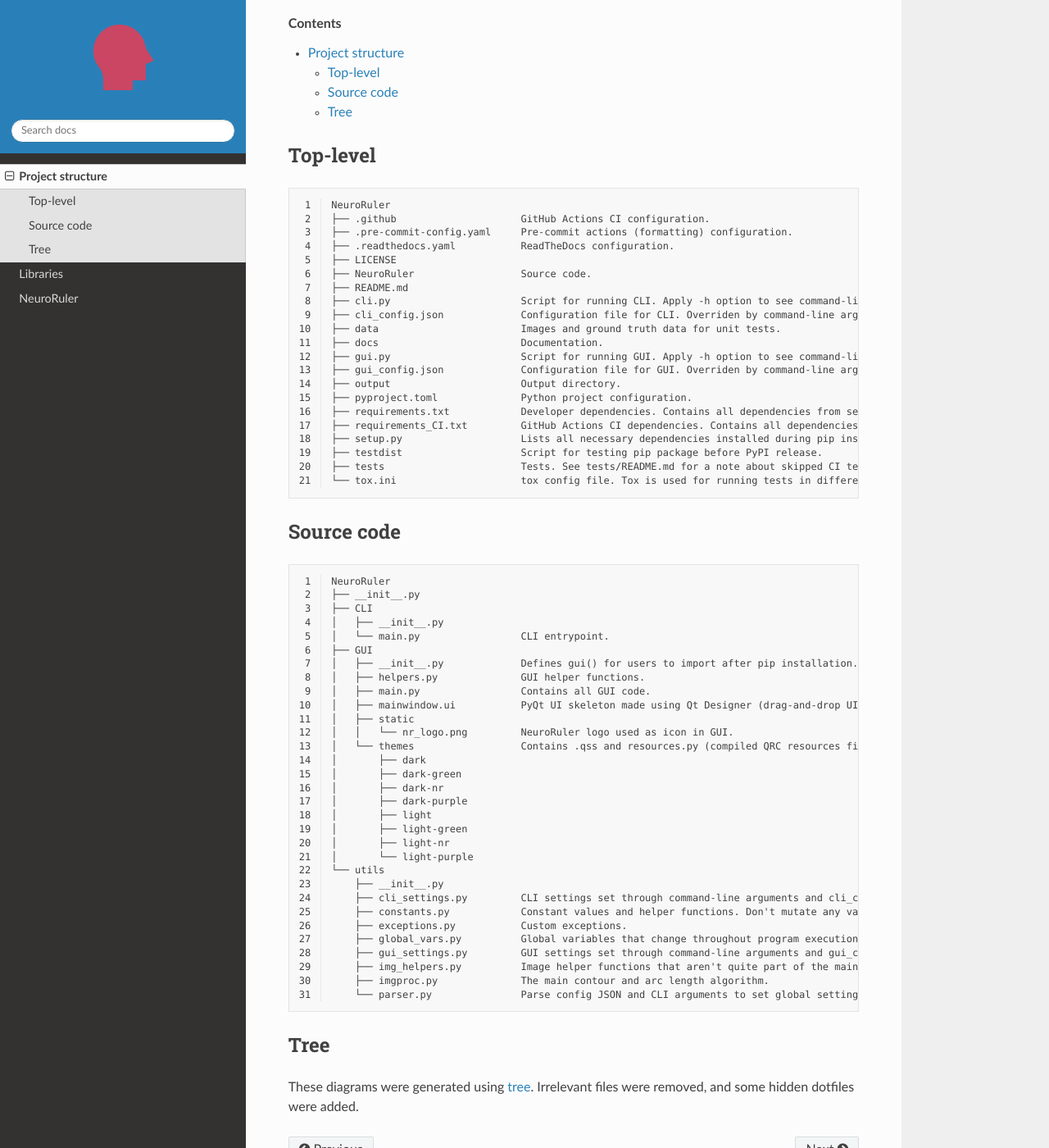
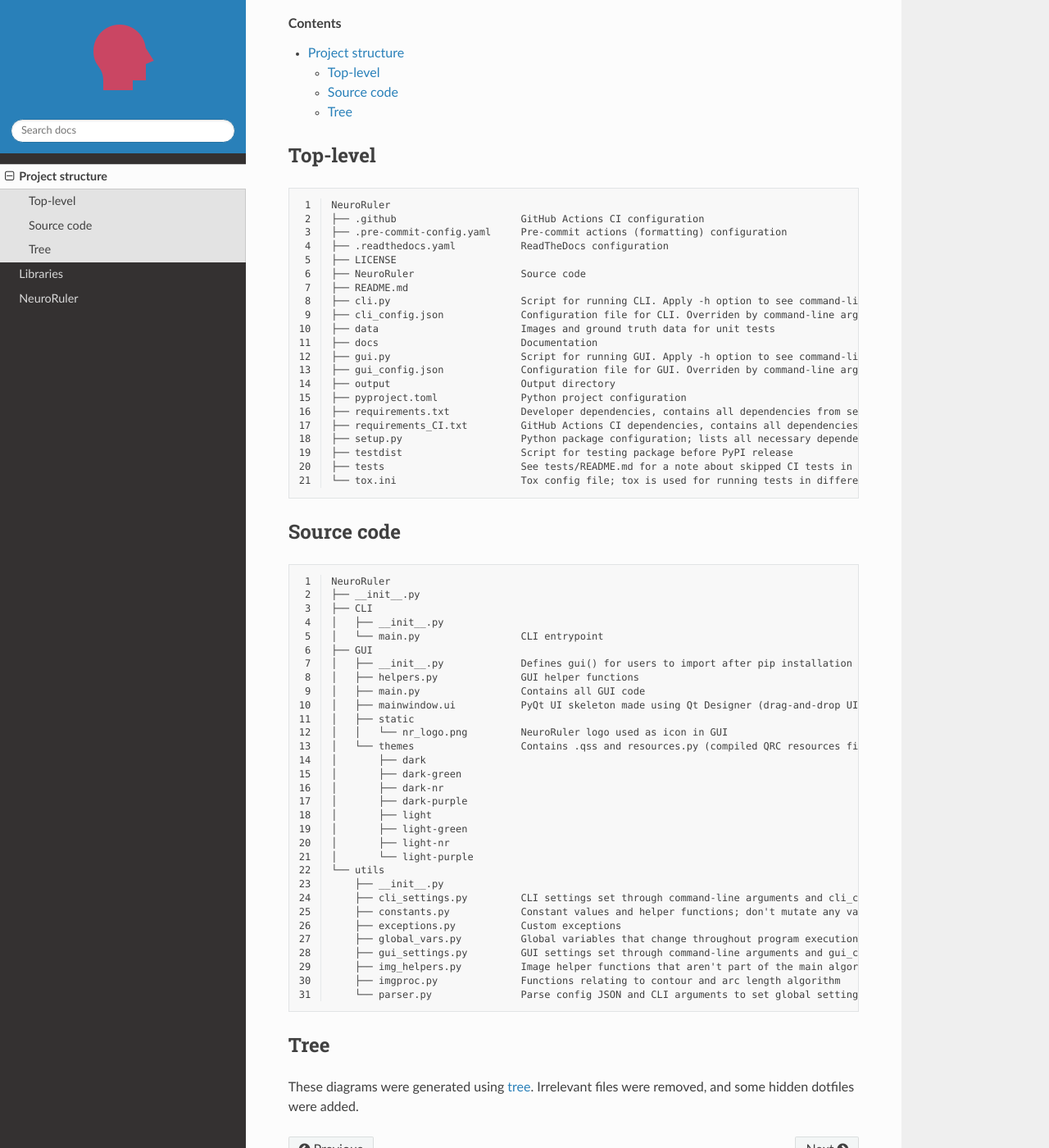
Before and after one commit to NIRALUser/NeuroRuler, a Sphinx documentation site: the page built from docs/structure.rst, in a window 1280 px wide and 1400 px high, scrolled down 251 px. Shown: the whole window at 82% size. Built offline with Sphinx 7.4.7 and the Read the Docs theme 2.0.0, drawn with Linux system fonts in a browser that asks for light colours.

Commit message:
Update `README.md`

```diff
--- a/cli_config.json
+++ b/cli_config.json
@@ -3,19 +3,19 @@
 // Use "True" or "False" for binary options.
 // For other field types, the comments specify what the allowed values are.
 // If you're a user, do not remove fields.
-// If you're a developer who's adding or removing options, modify parser.py.
+// If you're a developer who's adding or removing fields, modify parser.py.
 {
     "DEBUG": "False",
     "RAW": "False",
     "X": 0,
     "Y": 0,
     "Z": 0,
-    // -1 means NeuroRuler will use the middle slice
+    // -1 means NeuroRuler will use the middle slice.
     "SLICE": -1,
     "CONDUCTANCE": 3.0,
     "SMOOTHING": 5,
     "TIME_STEP": 0.0625,
-    // THRESHOLD_FILTER can be "Otsu" or "Binary"
+    // THRESHOLD_FILTER can be "Otsu" or "Binary".
     "THRESHOLD_FILTER": "Otsu",
     // Binary threshold filter uses lower and upper threshold values.
     // Otsu ignores them (automatically calculates threshold values).
--- a/docs/structure.rst
+++ b/docs/structure.rst
@@ -21,26 +21,26 @@ Top-level
     :linenos:
 
     NeuroRuler
-    ├── .github                     GitHub Actions CI configuration.
-    ├── .pre-commit-config.yaml     Pre-commit actions (formatting) configuration.
-    ├── .readthedocs.yaml           ReadTheDocs configuration.
+    ├── .github                     GitHub Actions CI configuration
+    ├── .pre-commit-config.yaml     Pre-commit actions (formatting) configuration
+    ├── .readthedocs.yaml           ReadTheDocs configuration
     ├── LICENSE
-    ├── NeuroRuler                  Source code.
+    ├── NeuroRuler                  Source code
     ├── README.md
-    ├── cli.py                      Script for running CLI. Apply -h option to see command-line options.
-    ├── cli_config.json             Configuration file for CLI. Overriden by command-line arguments.
-    ├── data                        Images and ground truth data for unit tests.
-    ├── docs                        Documentation.
-    ├── gui.py                      Script for running GUI. Apply -h option to see command-line options.
-    ├── gui_config.json             Configuration file for GUI. Overriden by command-line arguments.
-    ├── output                      Output directory.
-    ├── pyproject.toml              Python project configuration.
-    ├── requirements.txt            Developer dependencies. Contains all dependencies from setup.py.
-    ├── requirements_CI.txt         GitHub Actions CI dependencies. Contains all dependencies from setup.py.
-    ├── setup.py                    Lists all necessary dependencies installed during pip install. Python package configuration.
-    ├── testdist                    Script for testing pip package before PyPI release.
-    ├── tests                       Tests. See tests/README.md for a note about skipped CI tests in Ubuntu environments.
-    └── tox.ini                     tox config file. Tox is used for running tests in different OS and Python environments.
+    ├── cli.py                      Script for running CLI. Apply -h option to see command-line options
+    ├── cli_config.json             Configuration file for CLI. Overriden by command-line arguments
+    ├── data                        Images and ground truth data for unit tests
+    ├── docs                        Documentation
+    ├── gui.py                      Script for running GUI. Apply -h option to see command-line options
+    ├── gui_config.json             Configuration file for GUI. Overriden by command-line arguments
+    ├── output                      Output directory
+    ├── pyproject.toml              Python project configuration
+    ├── requirements.txt            Developer dependencies, contains all dependencies from setup.py
+    ├── requirements_CI.txt         GitHub Actions CI dependencies, contains all dependencies from setup.py
+    ├── setup.py                    Python package configuration; lists all necessary dependencies installed during pip install
+    ├── testdist                    Script for testing package before PyPI release
+    ├── tests                       See tests/README.md for a note about skipped CI tests in Ubuntu environments
+    └── tox.ini                     Tox config file; tox is used for running tests in different OS and Python environments
 
 Source code
 ###########
@@ -52,15 +52,15 @@ Source code
     ├── __init__.py
     ├── CLI
     │   ├── __init__.py
-    │   └── main.py                 CLI entrypoint.
+    │   └── main.py                 CLI entrypoint
     ├── GUI
-    │   ├── __init__.py             Defines gui() for users to import after pip installation.
-    │   ├── helpers.py              GUI helper functions.
-    │   ├── main.py                 Contains all GUI code.
-    │   ├── mainwindow.ui           PyQt UI skeleton made using Qt Designer (drag-and-drop UI builder).
+    │   ├── __init__.py             Defines gui() for users to import after pip installation
+    │   ├── helpers.py              GUI helper functions
+    │   ├── main.py                 Contains all GUI code
+    │   ├── mainwindow.ui           PyQt UI skeleton made using Qt Designer (drag-and-drop UI builder)
     │   ├── static
-    │   │   └── nr_logo.png         NeuroRuler logo used as icon in GUI.
-    │   └── themes                  Contains .qss and resources.py (compiled QRC resources files, GUI icons) files for all themes. Generated by https://github.com/NIRALUser/BreezeStyleSheets.
+    │   │   └── nr_logo.png         NeuroRuler logo used as icon in GUI
+    │   └── themes                  Contains .qss and resources.py (compiled QRC resources files, GUI icons) files for all themes. Generated by https://github.com/NIRALUser/BreezeStyleSheets
     │       ├── dark
     │       ├── dark-green
     │       ├── dark-nr
@@ -71,14 +71,14 @@ Source code
     │       └── light-purple
     └── utils
         ├── __init__.py
-        ├── cli_settings.py         CLI settings set through command-line arguments and cli_config.json.
-        ├── constants.py            Constant values and helper functions. Don't mutate any variable in this file from outside of this file.
-        ├── exceptions.py           Custom exceptions.
-        ├── global_vars.py          Global variables that change throughout program execution.
-        ├── gui_settings.py         GUI settings set through command-line arguments and gui_config.json.
-        ├── img_helpers.py          Image helper functions that aren't quite part of the main algorithm. Mostly holds helper functions for working with global_vars.IMAGE_DICT.
-        ├── imgproc.py              The main contour and arc length algorithm.
-        └── parser.py               Parse config JSON and CLI arguments to set global settings in gui_settings.py and cli_settings.py.
+        ├── cli_settings.py         CLI settings set through command-line arguments and cli_config.json
+        ├── constants.py            Constant values and helper functions; don't mutate any variable in this file from outside of this file
+        ├── exceptions.py           Custom exceptions
+        ├── global_vars.py          Global variables that change throughout program execution
+        ├── gui_settings.py         GUI settings set through command-line arguments and gui_config.json
+        ├── img_helpers.py          Image helper functions that aren't part of the main algorithm, mostly holds helper functions for working with global_vars.IMAGE_DICT
+        ├── imgproc.py              Functions relating to contour and arc length algorithm
+        └── parser.py               Parse config JSON and CLI arguments to set global settings in gui_settings.py and cli_settings.py
 
 Tree
 ####
--- a/setup.py
+++ b/setup.py
@@ -25,7 +25,7 @@ setup(
     # For current version number, see
     # https://pypi.org/project/NeuroRuler/
     version="1.0.1",
-    description="A program that calculates head circumference from MRI data (`.nii`, `.nii.gz`, `.nrrd`).",
+    description="Cross-platform program that calculates head circumference from MRI data (`.nii`, `.nii.gz`, `.nrrd`).",
     # Cannot use multiple authors
     # https://stackoverflow.com/questions/9999829/how-to-specify-multiple-authors-emails-in-setup-py
     author="COMP523 Team D",
```
Also changed, not shown: README.md (+12 -10 lines), gui_config.json (+6 -6 lines).
